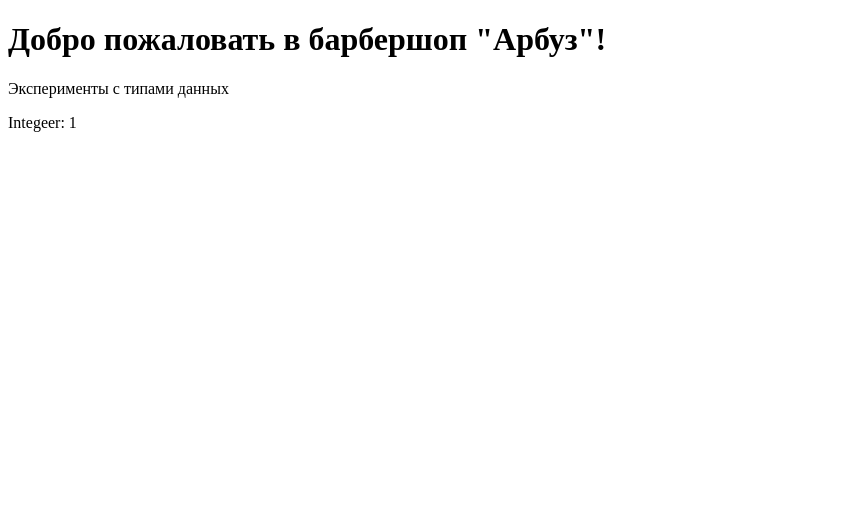
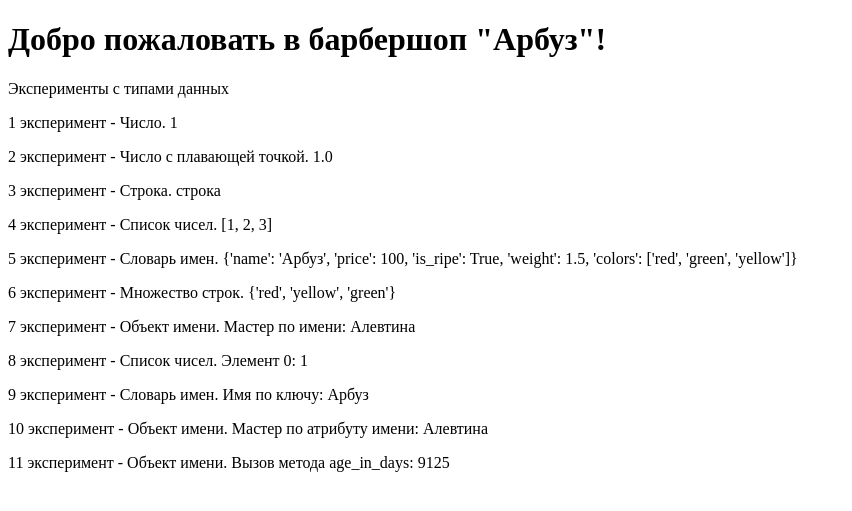
Before and after one commit to VladimirMonin/django_consult_411, a Django app: page / in a window 1280 px wide. Shown: the top 511 px of the page, without its empty margins (0-852 px from the left). Run offline with Django 5.2, Linux system fonts and the light colour scheme.

Commit message:
lesson_49: решение практики

```diff
--- a/core/templates/first_template.html
+++ b/core/templates/first_template.html
@@ -9,7 +9,17 @@
     <h1>Добро пожаловать в барбершоп "{{ name }}"!</h1>
     <p>Эксперименты с типами данных</p>
 
-    <p>Integeer: {{ integer }}</p>
+    <p>1 эксперимент - Число. {{integer}} </p>
+    <p>2 эксперимент - Число с плавающей точкой. {{float}} </p>
+    <p>3 эксперимент - Строка. {{string}} </p>
+    <p>4 эксперимент - Список чисел. {{num_list}} </p>
+    <p>5 эксперимент - Словарь имен. {{name_dict}} </p>
+    <p>6 эксперимент - Множество строк. {{string_set}} </p>
+    <p>7 эксперимент - Объект имени. Мастер по имени: {{name_object}} </p>
+    <p>8 эксперимент - Список чисел. Элемент 0: {{num_list.0}} </p>
+    <p>9 эксперимент - Словарь имен. Имя по ключу: {{name_dict.name}} </p>
+    <p>10 эксперимент - Объект имени. Мастер по атрибуту имени: {{name_object.name}} </p>
+    <p>11 эксперимент - Объект имени. Вызов метода age_in_days: {{name_object.age_in_days}} </p>
 
 
 </body>
--- a/core/views.py
+++ b/core/views.py
@@ -1,5 +1,5 @@
 from pickle import FLOAT
-from token import STRING
+from token import NAME, STRING
 from django.shortcuts import render
 from django.http import HttpResponse
 
@@ -13,12 +13,12 @@ class Name:
         return self.age * 365
 
     def __str__(self):
-        return f'Метод __str__ класса Name: {self.name}'
+        return f'{self.name}'
 
 
 INTEGER = 1
 FLOAT = 1.0
-STRING = "1"
+STRING = "строка"
 NUM_LIST = [1, 2, 3]
 NAME_DICT = {
     "name": "Арбуз",
@@ -28,6 +28,7 @@ NAME_DICT = {
     "colors": ["red", "green", "yellow"],
 }
 STRING_SET = {"red", "green", "yellow"}
+NAME_OBJECT = Name("Алевтина", 25)
 
 #PRACTICE Эсперимент с типами данных в шаблоне
 """
@@ -45,5 +46,11 @@ def index(request):
     context = {
         "name": "Арбуз",
         "integer": INTEGER,
+        "float": FLOAT,
+        "string": STRING,
+        "num_list": NUM_LIST,
+        "name_dict": NAME_DICT,
+        "string_set": STRING_SET,
+        "name_object": NAME_OBJECT,
     }
     return render(request, 'first_template.html', context)
```
